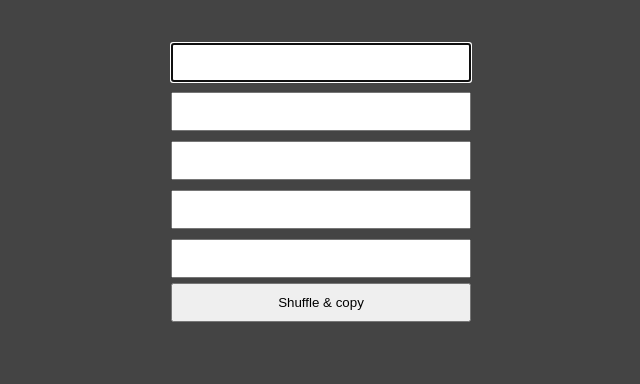
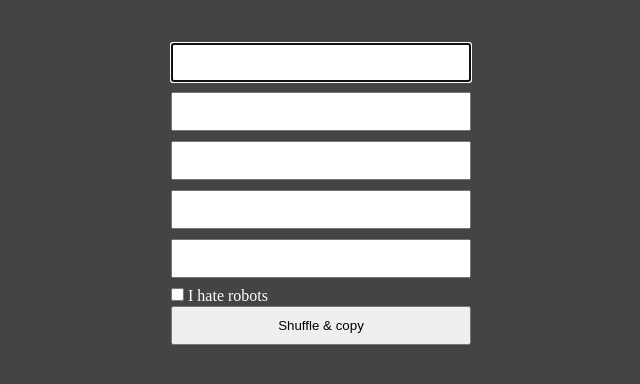
Before and after one commit to maakep/maakep.github.io, a plain HTML site: page index.html in a window 1280 px wide. Shown: the whole page, without its empty margins (319-959 px from the left). Drawn offline with Linux system fonts and the light colour scheme.

Commit message:
Add robot checkbox

```diff
--- a/index.html
+++ b/index.html
@@ -59,6 +59,7 @@
       <input type="text" id="ppl3" />
       <input type="text" id="ppl4" />
       <input type="text" id="ppl5" />
+      <div style="color: white"><input type="checkbox" /> I hate robots</div>
       <button id="btn" onclick="copy()">Shuffle & copy</button>
     </div>
     <script>
```
